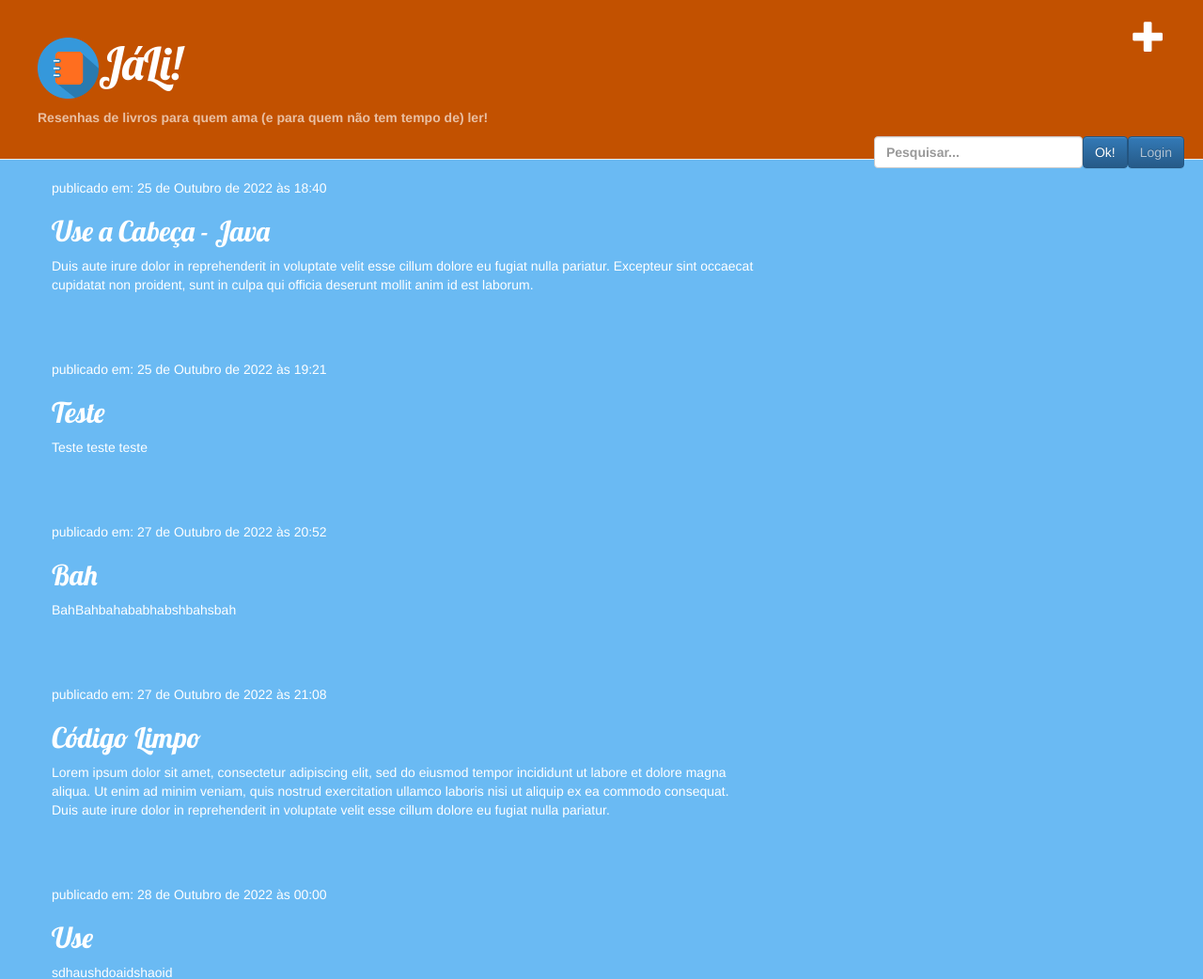
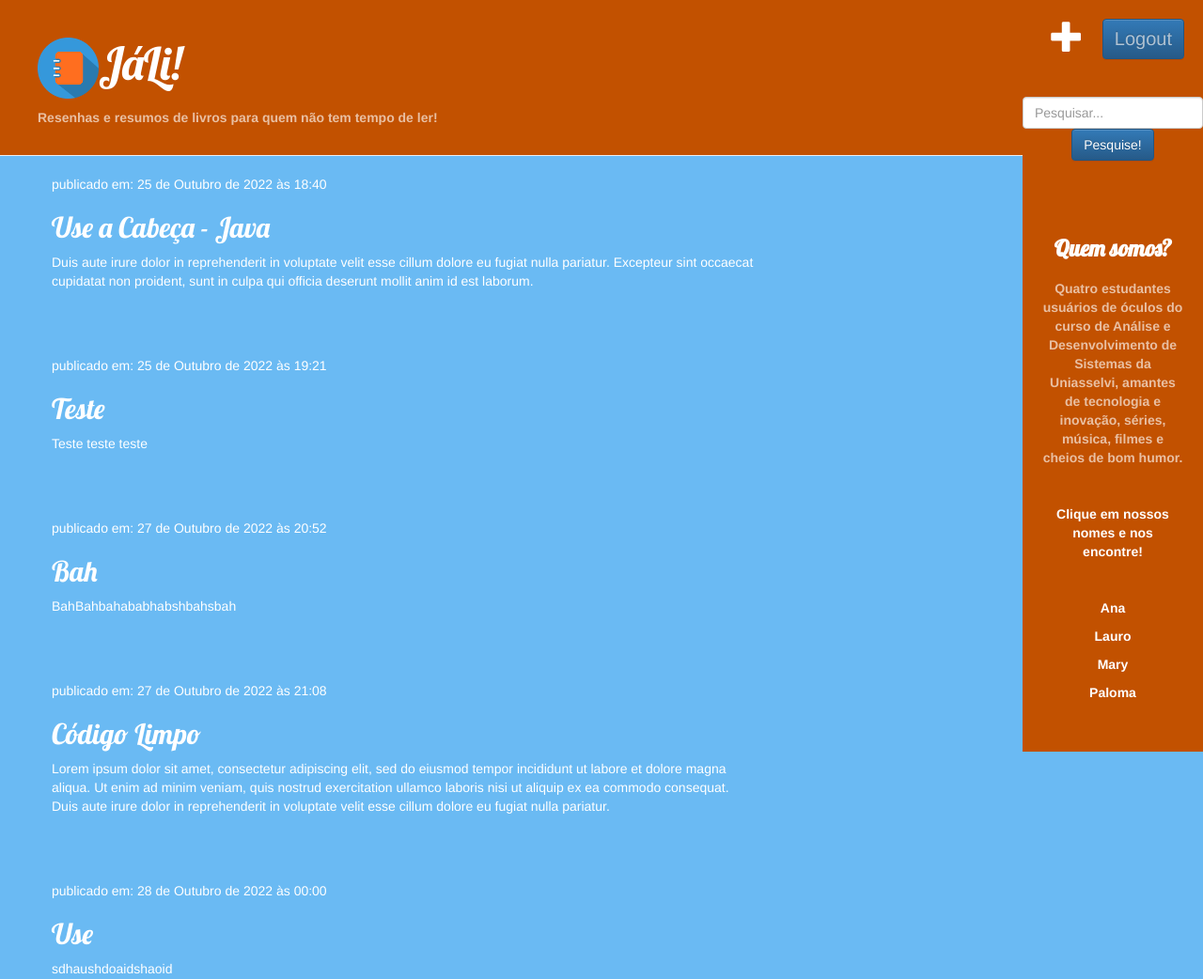
Before and after one commit to paloma-css/jali, a Django app: page / in a window 1280 px wide. Shown: the top 1042 px of the page at 94% size. Run offline with Django 4.2, Linux system fonts and the light colour scheme; a user stored in the database is signed in; data comes from the database, SQL or seed files in the repository; both versions use the stored data as it was after the commit; some libraries are stand-ins or nearby versions.

Commit message:
update login

```diff
--- a/jali/home/static/css/home.css
+++ b/jali/home/static/css/home.css
@@ -2,6 +2,7 @@
     background-color: #C25100;
     margin-top: 0;
     padding: 20px 20px 20px 40px;
+
 }
 
 .page-header img {
@@ -41,6 +42,51 @@ body {
     background-color: rgb(106, 186, 243);
 }
 
+.aside{
+    width: 15%;
+    height: 100%;
+    position: fixed;
+    right: 0;
+    top: 0;
+    background-color: #C25100;
+    text-align: center;
+}
+
+.aside button{
+    float: right;
+    font-size: 15pt;
+    margin-right: 20px;
+    margin-top: 20px;
+    margin-bottom: 40px;
+}
+
+.aside a, input{
+    align-items: center;
+}
+
+.aside h3{
+    margin-top: 80px;
+    align-items: center;
+    color: #ffffff;
+    font-weight: bold;
+}
+
+.aside p{
+    margin-top: 20px;
+    margin-left: 20px;
+    margin-right: 20px;
+    align-items: center;
+    color: #ffffffa2;
+    font-weight: bold;
+}
+
+.aside p.nomes{
+    margin-top: 10px;
+    align-items: center;
+    color: #ffffff;
+    font-weight: bold;
+}
+
 .content {
     margin-left: 40px;
 }
@@ -66,7 +112,9 @@ h1, h2, h3, h4 {
     float: right;
     font-size: 26pt;
     margin-right: 20px;
+    margin-top: 20px;
 }
+
 
 .resenha {
     margin-bottom: 70px;
--- a/jali/home/templates/home/base.html
+++ b/jali/home/templates/home/base.html
@@ -10,20 +10,40 @@
     </head>
     <body>
         <div class="page-header">
-            {% if user.is_authenticated %}
-            <a href="{% url 'nova_resenha' %}" class="top-menu"><span class="glyphicon glyphicon-plus"></span></a>
-            {% endif %}
-            <h1><a href="/"><img src="{% static 'images/Book-icon.png' %}" alt="logo_livro_fechado">JáLi!</a></h1>
-            <p>Resenhas de livros para quem ama (e para quem não tem tempo de) ler!</p>
+
+            <h1><a href="/"><img src="{% static 'images/Book-icon.png' %}" alt="imagem_livro_fechado">JáLi!</a></h1>
+            <p>Resenhas e resumos de livros para quem não tem tempo de ler!</p>
+
+
+        </div>
+
+        <aside class="aside">
             <form action="." method="GET">
-            <ul>
-                <li><button class="btn btn-primary"><a href="/admin">Login</a></button></li>
-                <li><input type="submit" class="btn btn-primary" value="Ok!"></li>
-                <li><input type="text" name="busca" id="busca" class="form-control" placeholder="Pesquisar..."></li>
-            </ul>
+                {% if user.is_authenticated %}
+                    <div class="login"><button class="btn btn-primary"><a href="/accounts/logout/">Logout</a></button></div>
+                    <a href="{% url 'nova_resenha' %}" class="top-menu"><span class="glyphicon glyphicon-plus"></span></a>
+                {% else %}
+                    <div class="login"><button class="btn btn-primary"><a href="/accounts/login">Login</a></button></div>
+                {% endif %}
+                <div class="busca">
+                    <input type="text" name="busca" id="busca" class="form-control" placeholder="Pesquisar...">
+                    <input type="submit" class="btn btn-primary" value="Pesquise!">
+                </div>
             </form>
 
-        </div>
+            <div class="informacoes">
+                <h3>Quem somos?</h3>
+                <p>Quatro estudantes usuários de óculos do curso de Análise e Desenvolvimento de Sistemas da Uniasselvi, amantes de tecnologia e inovação, séries, música, filmes e cheios de bom humor.</p>
+                <br>
+                <p class="nomes">Clique em nossos nomes e nos encontre!</p>
+                <br>
+                <a href="https://www.instagram.com/anacarolinalp_20"><p class="nomes">Ana</p></a>
+                <a href="https://www.instagram.com/laurodx"><p class="nomes">Lauro</p></a>
+                <a href="https://www.instagram.com/marilia.pereiracamargo"><p class="nomes">Mary</p></a>
+                <a href="https://www.linkedin.com/in/paloma-c-s-soares-90a9211a5"><p class="nomes">Paloma</p></a>
+            </div>
+        </aside>
+
         <div class="content container">
             <div class="row">
                 <div class="col-md-8">
--- /dev/null
+++ b/jali/home/templates/registration/logged_out.html
@@ -0,0 +1,6 @@
+{% extends "home/base.html" %}
+
+{% block content %}
+  <p>Você está desconectado!</p>
+  <a href="{% url 'login'%}">Clique aqui para fazer login novamente.</a>
+{% endblock %}
--- a/jali/jali/urls.py
+++ b/jali/jali/urls.py
@@ -20,3 +20,6 @@ urlpatterns = [
     path('admin/', admin.site.urls),
     path('', include('home.urls')),
 ]
+urlpatterns += [
+    path('accounts/', include('django.contrib.auth.urls')),
+]
```
Also changed, not shown: jali/home/templates/registration/login.html (added, +33 -0 lines), jali/jali/settings.py (+6 -1 lines), jali/home/static/images/City-No-Camera-icon.jpg (added), jali/jali.sqlite3.
